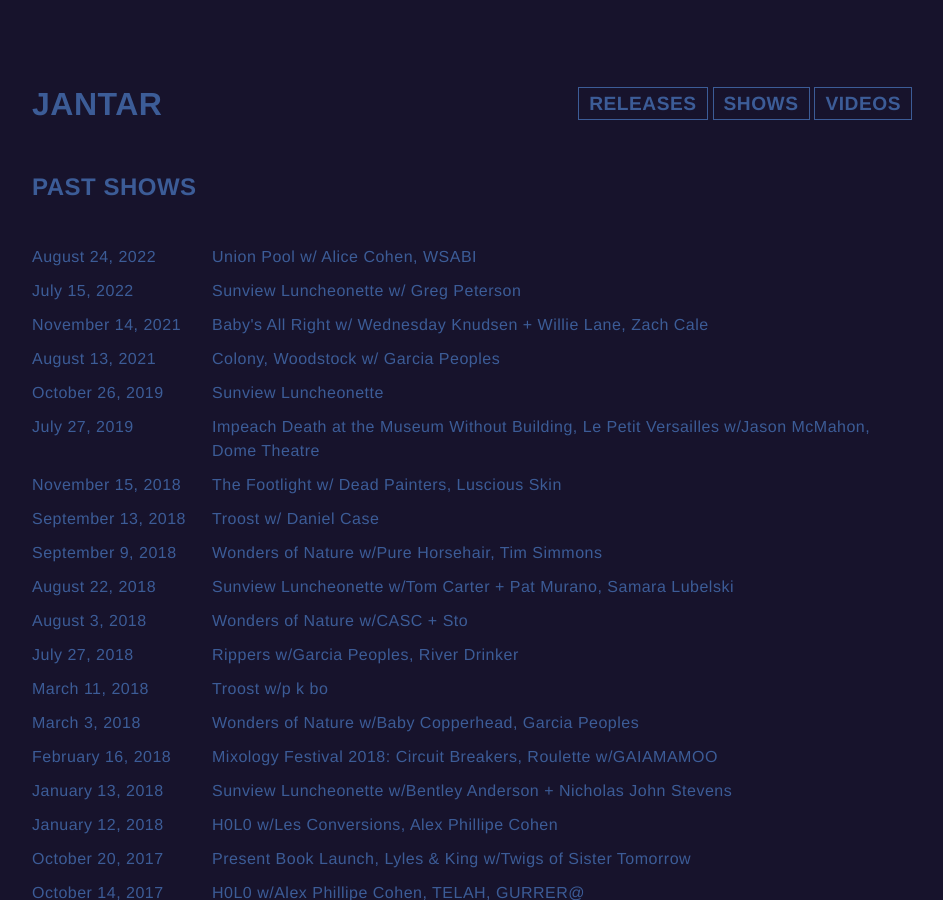
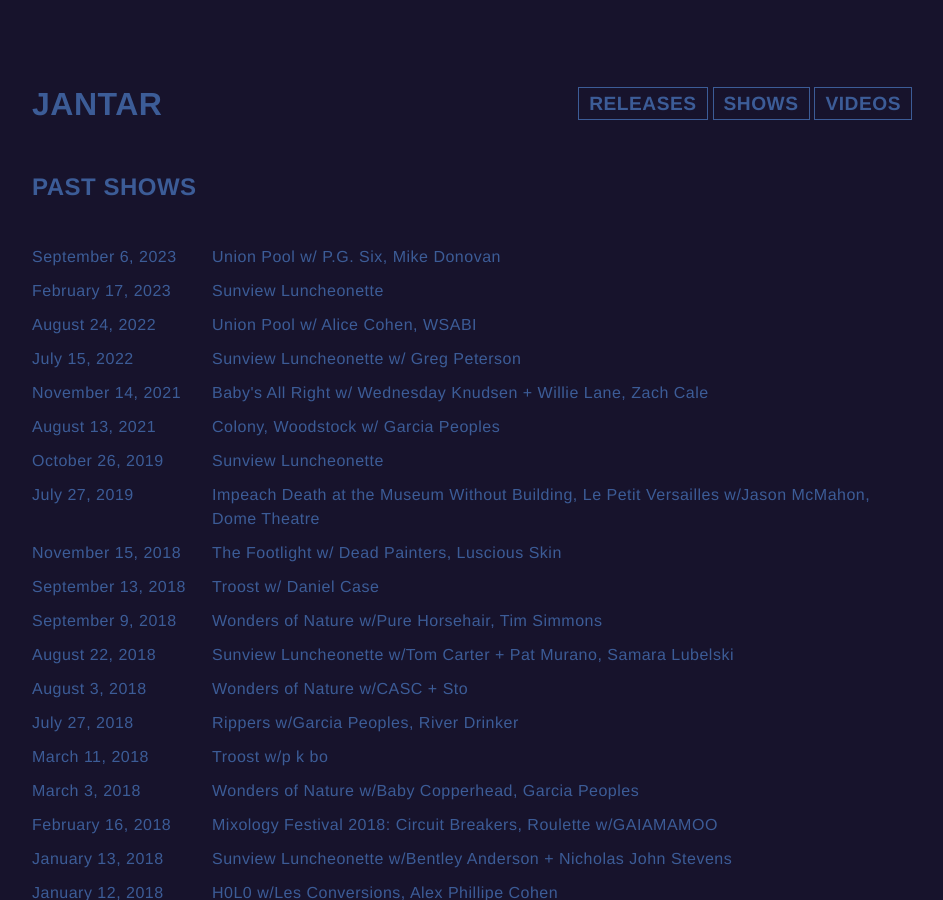
Before and after one commit to kirsten/thejantar.com, a Jekyll site: the page built from shows.html, in a window 1280 px wide and 900 px high. Shown: the whole window, without its empty margins (168-1111 px from the left). Built offline with Jekyll 4.4.1, drawn with Linux system fonts in a browser that asks for light colours.

Commit message:
Add 2023 shows

```diff
--- a/_data/shows.yml
+++ b/_data/shows.yml
@@ -1,4 +1,10 @@
 show_list:
+  - date:  2023-09-06 19:00:00
+    title: "Union Pool w/ P.G. Six, Mike Donovan"
+
+  - date:  2023-02-17 19:00:00
+    title: "Sunview Luncheonette"
+
   - date:  2022-08-24 19:00:00
     title: "Union Pool w/ Alice Cohen, WSABI"
 
```
